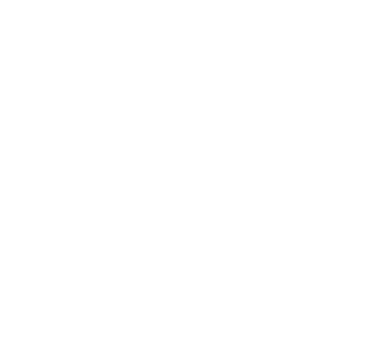
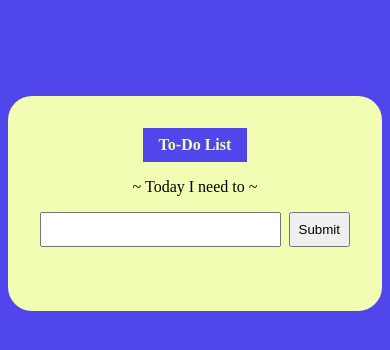
Before and after one commit to dts-kominfo-rea2a/challenge-08-yogasaputra-303, a website: page index.html in a window 390 px wide. Drawn offline with Linux system fonts and the light colour scheme.

Commit message:
DOM-Membuat list

```diff
--- a/index.html
+++ b/index.html
@@ -4,38 +4,53 @@
     <meta charset="UTF-8" />
     <meta http-equiv="X-UA-Compatible" content="IE=edge" />
     <meta name="viewport" content="width=device-width, initial-scale=1.0" />
+    <link rel="stylesheet" href="style.css" />
     <title>Challenge - DOM</title>
   </head>
   <body>
     <div id="app">
       <!-- TODO: Buatlah sebuah header dengan id todo-title -->
+      <span id="todo-title"> To-Do List </span>
       <!-- TODO: Buatlah sebuah subtitle dengan id todo-subtitle -->
-
+      <p id="todo-subtitle">~ Today I need to ~</p>
       <!-- Section: input -->
-      <!-- TODO: Buatlah sebuah input bertipe text dengan id todo-input -->
-      <!-- TODO: Buatlah sebuah button dengan id todo-submit -->
-
+      <section id="input">
+        <!-- TODO: Buatlah sebuah input bertipe text dengan id todo-input -->
+        <input type="text" id="todo-input" />
+        <!-- TODO: Buatlah sebuah button dengan id todo-submit -->
+        <button id="todo-submit">Submit</button>
+      </section>
       <!-- Section output -->
       <!-- TODO: Buatlah sebuah <ul> dengan id todo-output -->
+      <ul id="todo-output"></ul>
     </div>
 
     <!-- ! Untuk tantangan ini, script jangan diubah ke external js yah ! -->
     <script>
       // TODO: Deklarasi variable sesuai dengan kebutuhan di sini
-      let button;
-      let input;
-      let output;
+      let button = document.querySelector("#todo-submit");
+      let input = document.querySelector("#todo-input");
+      let output = document.querySelector("#todo-output");
 
       // TODO: Buatlah sebuah fungsi dengan nama fnClickHandler
       // Fungsi yang digunakan untuk menambahkan tulisan
       // Jangan ubah cara deklarasi fungsinya, cukup isi saja
-      function fnClickHandler(toDoItem) {}
+      function fnClickHandler(toDoItem) {
+        output.innerHTML += `<li>${toDoItem}</li>`;
+        input.value = "";
+        input.focus();
+      }
 
       // TODO: register event onclick / addEventListener untuk button
       // akan menjalankan fungsi fnClickHandler
-
+      button.addEventListener("click", (klik) => {
+        fnClickHandler(input.value);
+      });
       // TODO: register event onkeypress / addEventListener untuk input
       // sehingga saat di input ditekan enter akan menjalankan fungsi fnClickHandler juga
+      input.addEventListener("keypress", ({ charCode }) => {
+        return charCode === 13 && fnClickHandler(input.value);
+      });
     </script>
   </body>
 </html>
--- /dev/null
+++ b/style.css
@@ -0,0 +1,57 @@
+body {
+    background: rgb(81, 70, 236);
+}
+
+div#app{
+    display: flex;
+    flex-direction: column;
+    background:rgb(242, 253, 179);
+    max-width: 540px;
+    margin: 96px auto;
+    padding: 32px;
+    border-radius: 24px;
+}
+
+#todo-title{
+    background: rgb(81, 70, 236);
+    padding:8px 16px;
+    font-weight: 900;
+    margin: auto;
+    color:rgb(242, 253, 179)
+}
+
+#todo-subtitle{
+    margin: 16px auto;
+}
+
+#input{
+    display: flex;
+    flex-direction: row;
+    gap: 8px;
+    width: 75%;
+    margin: auto;
+}
+
+#todo-input{
+    width: 100%;
+    padding: 8px 12px;
+}
+
+#todo-submit{
+    padding: 8px;
+    cursor: pointer;
+}
+
+#todo-output{
+    margin-left: calc(25% / 2);
+}
+
+
+@media only screen and (max-width: 640px) {
+    #input{
+        width:100%;
+    }
+    #todo-output{
+        margin-left: 0px;
+    }
+}
```
